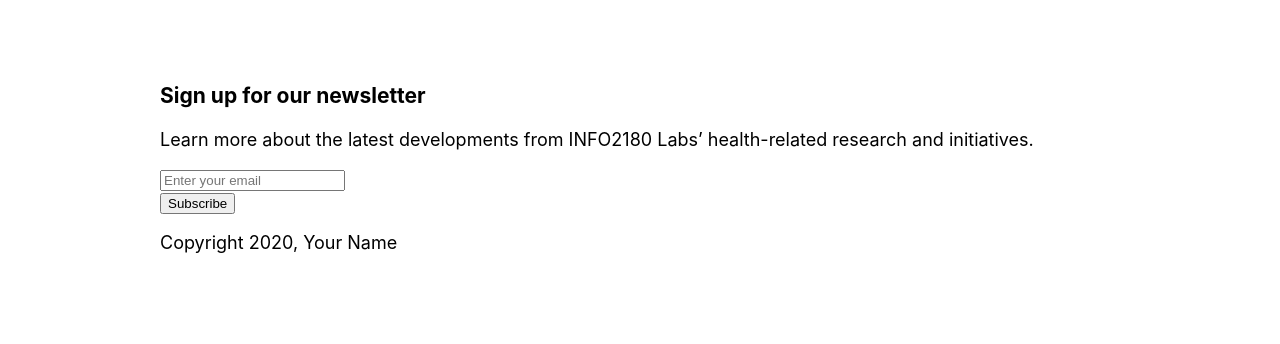
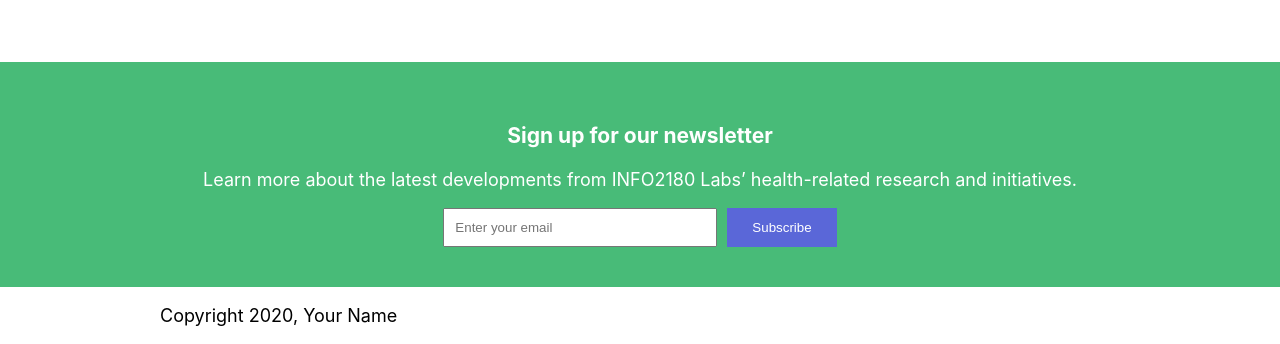
Before and after one commit to janaaee/info2180-project1, a plain HTML site: page index.html in a window 1280 px wide. Shown: the part 1510-1854 px from the top of the page. Before the commit the page ends 1781 px from the top, so only its background shows below. Drawn offline with Linux system fonts and the light colour scheme.

Commit message:
Newsletter section

```diff
--- a/styles.css
+++ b/styles.css
@@ -148,3 +148,28 @@ nav a:hover {
 .article-body a {
     color: #5A67D8;
 }
+
+.newsletter {
+    background-color: #48BB78;
+    color: white;
+    text-align: center;
+    padding: 40px 0;
+}
+
+.newsletter form {
+    display: flex;
+    justify-content: center;
+}
+
+.newsletter input {
+    padding: 10px;
+    width: 250px;
+}
+
+.newsletter .btn {
+    background-color: #5A67D8;
+    color: white;
+    border: none;
+    padding: 10px 25px;
+    margin-left: 10px;
+}
```
